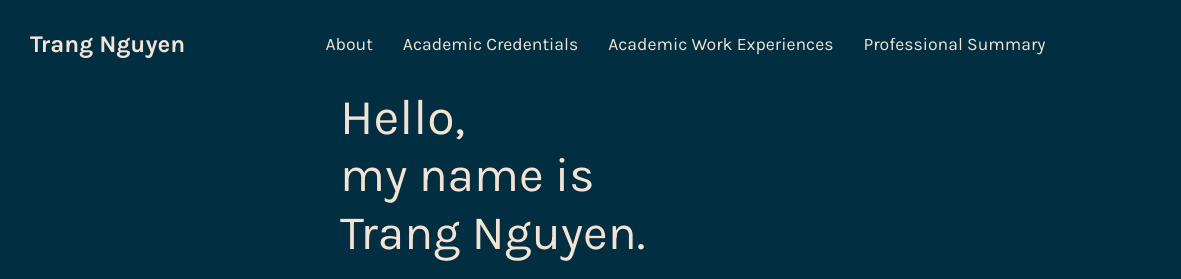
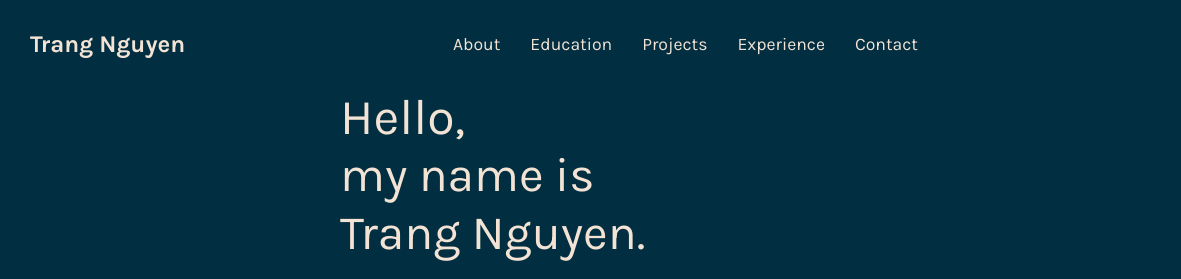
Before and after one commit to t-cecilia-nguyen/Trang_N_W25Portfolio, a plain HTML site: page index.html in a window 1280 px wide. Shown: the top 279 px of the page, 0-1181 px from the left. Drawn offline with Linux system fonts and the light colour scheme; a web font is replaced by a local one.

Commit message:
shortened nav

```diff
--- a/index.html
+++ b/index.html
@@ -44,17 +44,19 @@
         <nav>
             <ul>
                 <li><a href="#about">About</a></li>
-                <li><a href="#academic-credentials">Academic Credentials</a></li>
-                <li><a href="#projects">Academic Work Experiences</a></li>
-                <li><a href="#professional">Professional Summary</a></li>
+                <li><a href="#academic-credentials">Education</a></li>
+                <li><a href="#projects">Projects</a></li>
+                <li><a href="#professional">Experience</a></li>
+                <li><a href="#contact">Contact</a></li>
             </ul>
         </nav>
         <nav id="secondary-nav">
             <ul>
                 <li><a href="#about">About</a></li>
-                <li><a href="#academic-credentials">Academic Credentials</a></li>
-                <li><a href="#projects">Academic Work Experiences</a></li>
-                <li><a href="#professional">Professional Summary</a></li>
+                <li><a href="#academic-credentials">Education</a></li>
+                <li><a href="#projects">Projects</a></li>
+                <li><a href="#professional">Experience</a></li>
+                <li><a href="#contact">Contact</a></li>
             </ul>
         </nav>
         <div class="header-right">
@@ -507,7 +509,7 @@
             </div>
         </section>
 
-        <section class="contact">
+        <section id="contact">
             <div class="contact-container">
                 <h2>Get in Touch</h2>
                 <p>Thanks for stopping by! If you'd like to connect or have any questions,
```
